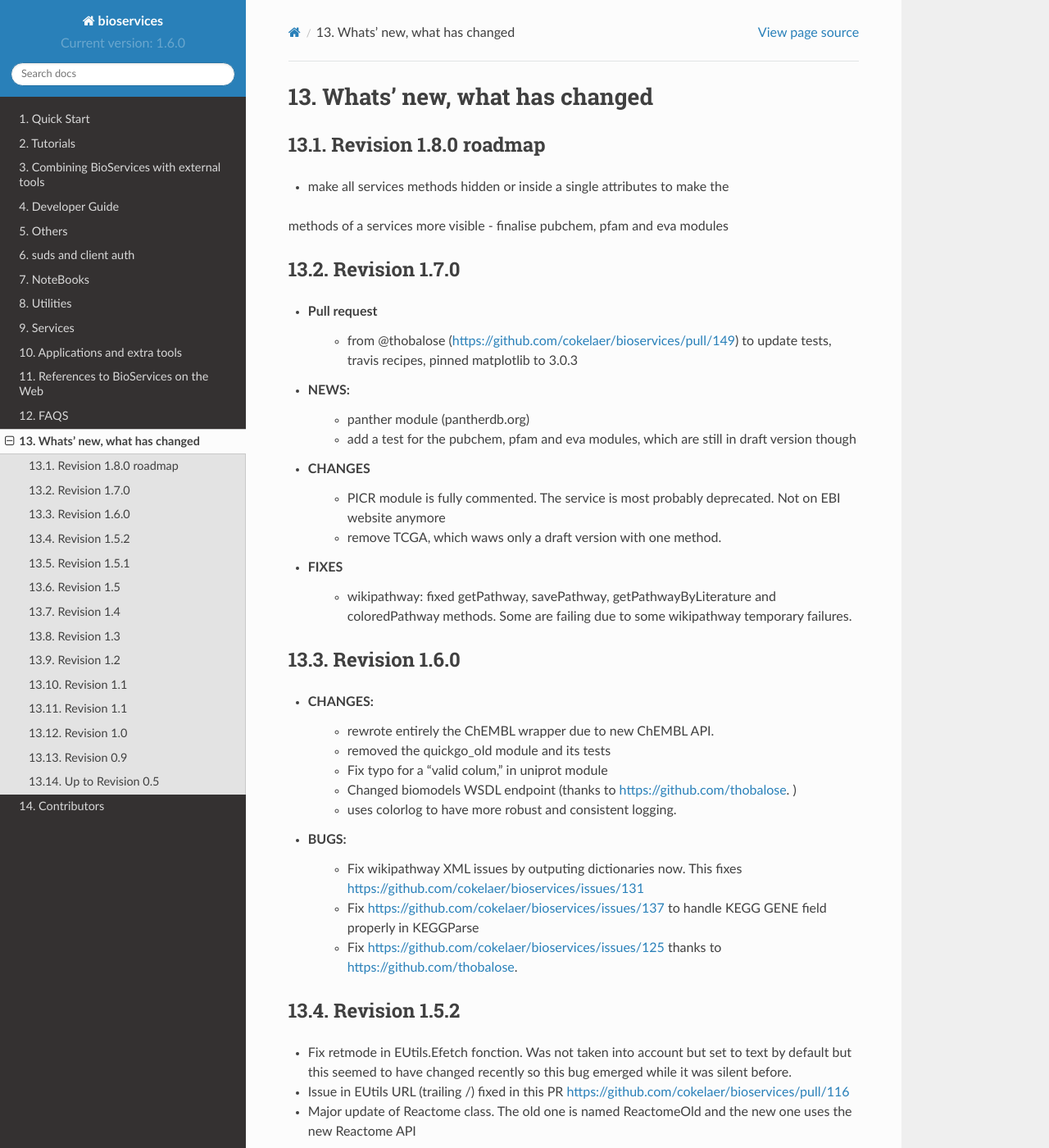
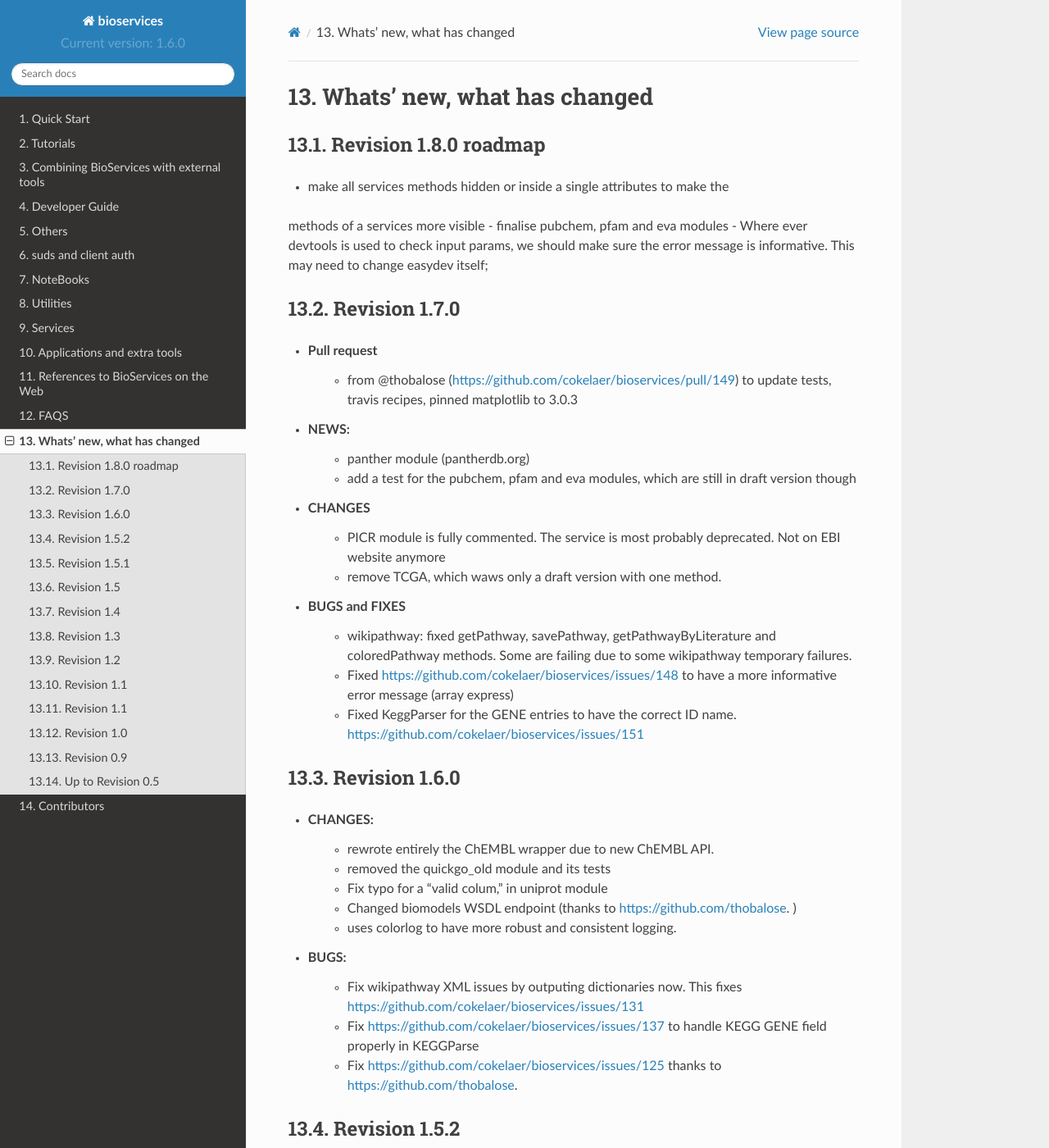
Before and after one commit to cokelaer/bioservices, a Sphinx documentation site: the page built from doc/ChangeLog.rst, in a window 1280 px wide and 1400 px high. Shown: the whole window at 82% size. Built offline with Sphinx 7.4.7 and the Read the Docs theme 2.0.0, drawn with Linux system fonts in a browser that asks for light colours; formulas are drawn with MathJax 3; pages that are not in the unit, such as notebooks, are missing from menus.

Commit message:
update metadata and doc

```diff
--- a/doc/ChangeLog.rst
+++ b/doc/ChangeLog.rst
@@ -7,7 +7,8 @@ Revision 1.8.0 roadmap
 - make all services methods hidden or inside a single attributes to make the
 methods of a services more visible
 - finalise pubchem, pfam and eva modules
-
+- Where ever devtools is used to check input params, we should make sure the
+error message is informative. This may need to change easydev itself;
 
 Revision 1.7.0
 --------------
@@ -26,10 +27,14 @@ Revision 1.7.0
       Not on EBI website anymore
     * remove TCGA, which waws only a draft version with one method.
 
-* FIXES
+* BUGS and FIXES
     * wikipathway: fixed getPathway, savePathway, getPathwayByLiterature and
       coloredPathway methods. Some are failing due to some wikipathway
       temporary failures.
+    * Fixed https://github.com/cokelaer/bioservices/issues/148 to have a more
+      informative error message (array express)
+    * Fixed KeggParser for the GENE entries to have the correct ID name.
+      https://github.com/cokelaer/bioservices/issues/151
 
 
 Revision 1.6.0
--- a/setup.cfg
+++ b/setup.cfg
@@ -11,4 +11,4 @@ test=pytest
 
 [tool:pytest]
 # do not use --cov because it interfers with travis command
-addopts= --durations=10 --verbose  -n 4 --cov bioservices --cov-report term-missing
+addopts= --durations=10 --verbose  -n 1 --cov bioservices --cov-report term-missing
--- a/setup.py
+++ b/setup.py
@@ -6,7 +6,7 @@ import glob
 
 
 _MAJOR               = 1
-_MINOR               = 6
+_MINOR               = 7
 _MICRO               = 0
 version              = '%d.%d.%d' % (_MAJOR, _MINOR, _MICRO)
 release              = '%d.%d' % (_MAJOR, _MINOR)
```
